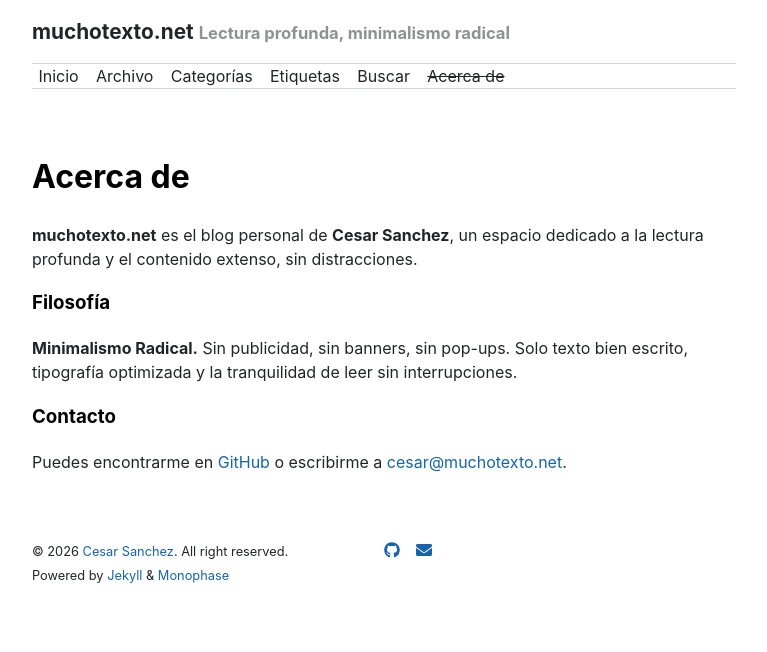
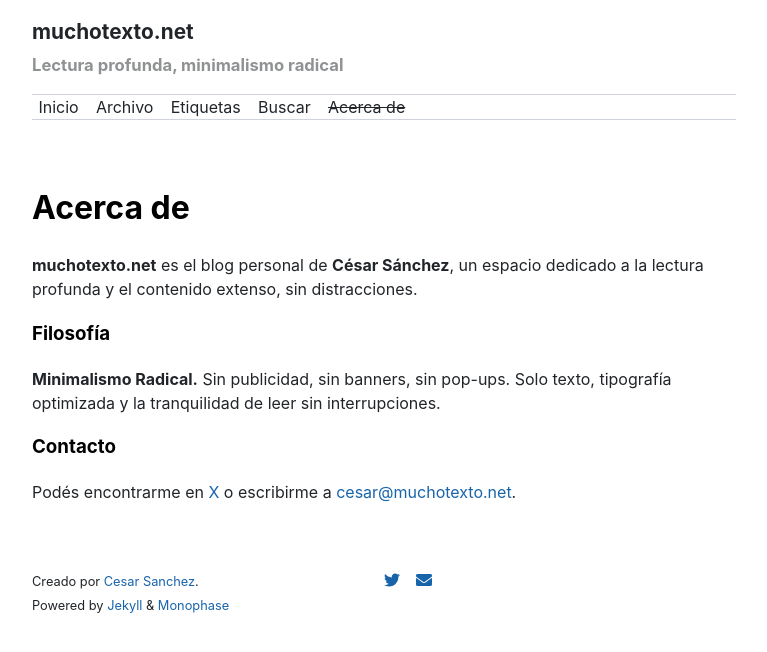
Before and after one commit to miravosqueinteresante/muchotexto.net, a Jekyll site: the page built from about.markdown, in a window 1280 px wide. Shown: the top 652 px of the page, without its empty margins (256-1023 px from the left). Built offline with Jekyll 4.4.1, drawn with Linux system fonts in a browser that asks for light colours; nearby versions of some CDN libraries.

Commit message:
Update header spacing, remove Categorias nav, change footer text and social icons, rename Related posts

```diff
--- a/_data/navigation.yml
+++ b/_data/navigation.yml
@@ -2,8 +2,6 @@
   url: /
 - title: Archivo
   url: /archive/
-- title: Categorías
-  url: /categories/
 - title: Etiquetas
   url: /tags/
 - title: Buscar
--- a/_data/social.yml
+++ b/_data/social.yml
@@ -1,6 +1,6 @@
-- title: GitHub
-  url: https://github.com/miravosqueinteresante
-  icon: fab fa-github
+- title: Twitter
+  url: https://x.com/cesanz
+  icon: fab fa-twitter
 - title: Email
   url: mailto:cesar@muchotexto.net
   icon: fas fa-envelope
--- a/_includes/footer.html
+++ b/_includes/footer.html
@@ -2,19 +2,7 @@
   <div class="footer-column">
     <p>
       <small>
-        &copy;&nbsp;
-        {%- assign date_from = site.posts[-1].date | date_to_xmlschema -%}
-        {%- assign year_from = date_from | date: '%Y' -%}
-        {%- assign date_to   = site.time | date_to_xmlschema -%}
-        {%- assign year_to   = date_to | date: '%Y' -%}
-        {%- unless year_from == nil or year_from == year_to -%}
-          <time datetime="{{ date_from }}">{{ year_from }}</time>-
-        {%- endunless -%}
-        <time datetime="{{ date_to }}">{{ year_to }}</time>
-        {%- if site.author -%}
-          &nbsp;<a href="{{ site.author.url }}" target="_blank">{{ site.author.name }}</a>
-        {%- endif -%}
-        . All right reserved.
+        Creado por <a href="{{ site.author.url }}" target="_blank">{{ site.author.name }}</a>.
       </small>
     </p>
     <p>
--- a/_layouts/post.html
+++ b/_layouts/post.html
@@ -73,7 +73,7 @@
 
 {% if site.related_posts != empty %}
   <aside class="related">
-    <h2 class="related-title">Related posts</h2>
+    <h2 class="related-title">Continuar leyendo</h2>
     <ul class="related-posts">
       {% for post in site.related_posts limit:3 %}
         <li>
--- a/_sass/monophase/_layout.scss
+++ b/_sass/monophase/_layout.scss
@@ -33,6 +33,8 @@
   }
 
   .tagline {
+    display: block;
+    margin-top: .35rem;
     opacity: .5;
   }
 }
--- a/about.markdown
+++ b/about.markdown
@@ -4,12 +4,12 @@
 permalink: /about/
 ---
 
-**muchotexto.net** es el blog personal de **Cesar Sanchez**, un espacio dedicado a la lectura profunda y el contenido extenso, sin distracciones.
+**muchotexto.net** es el blog personal de **César Sánchez**, un espacio dedicado a la lectura profunda y el contenido extenso, sin distracciones.
 
 ### Filosofía
 
-**Minimalismo Radical.** Sin publicidad, sin banners, sin pop-ups. Solo texto bien escrito, tipografía optimizada y la tranquilidad de leer sin interrupciones.
+**Minimalismo Radical.** Sin publicidad, sin banners, sin pop-ups. Solo texto, tipografía optimizada y la tranquilidad de leer sin interrupciones.
 
 ### Contacto
 
-Puedes encontrarme en [GitHub](https://github.com/miravosqueinteresante) o escribirme a [cesar@muchotexto.net](mailto:cesar@muchotexto.net).
+Podés encontrarme en [X](https://x.com/cesanz) o escribirme a [cesar@muchotexto.net](mailto:cesar@muchotexto.net).
```
Also changed, not shown: .github/workflows/jekyll.yml.
